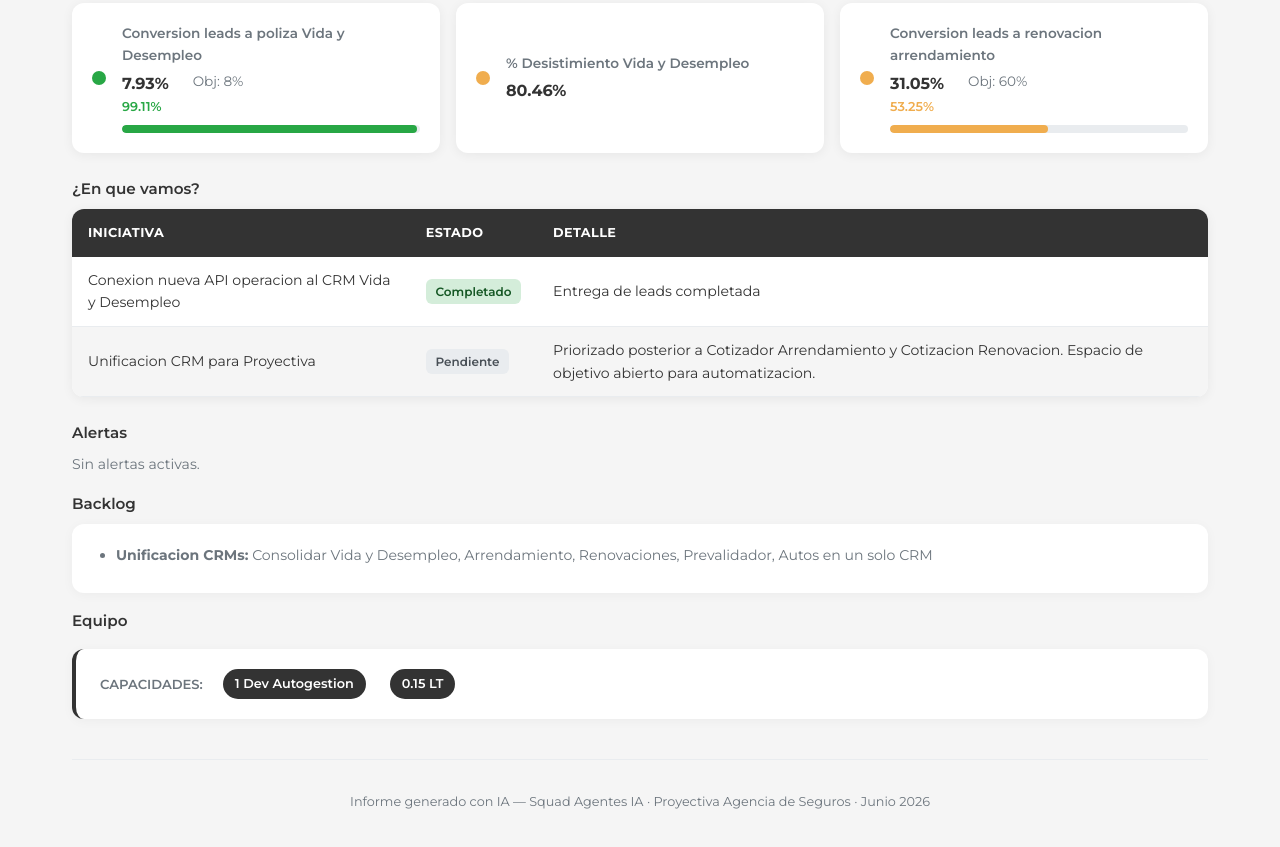
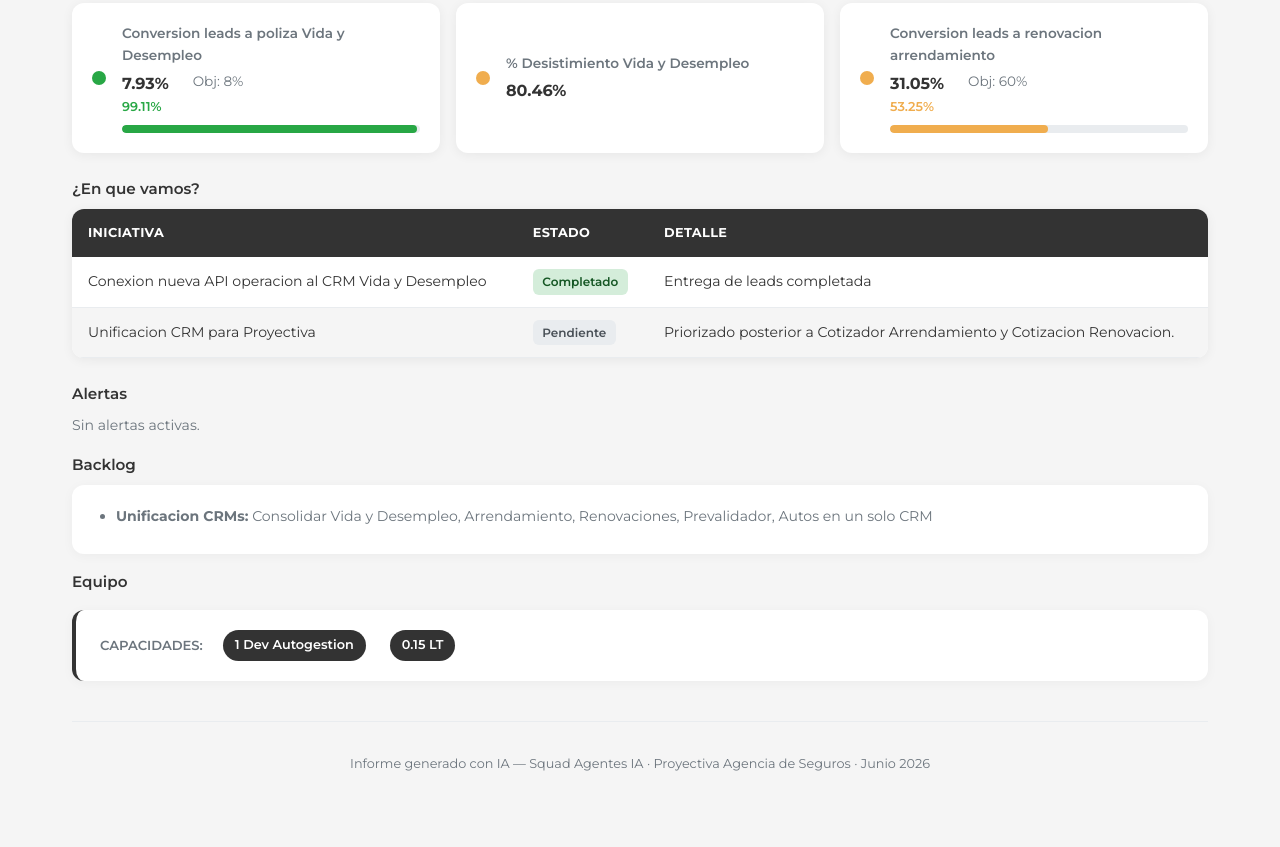
Before and after one commit to AlberthSanchez-DigitalprofIT/Squad-Agentes-IA, a website: page docs/informe-ejecutivo-proyectiva-2026-06-29.html in a window 1280 px wide. Shown: the part 3841-4688 px from the top of the page. After the commit the page ends 4663 px from the top, so only its background shows below. Drawn offline with Linux system fonts and the light colour scheme.

Commit message:
docs: quitar texto redundante CRM

```diff
--- a/docs/informe-ejecutivo-proyectiva-2026-06-29.html
+++ b/docs/informe-ejecutivo-proyectiva-2026-06-29.html
@@ -187,7 +187,7 @@ tr:nth-child(even) td{background:var(--gris-claro)}
 <p class="sub-title">¿En que vamos?</p>
 <div class="table-wrapper"><table><thead><tr><th>Iniciativa</th><th>Estado</th><th>Detalle</th></tr></thead><tbody>
 <tr><td>Conexion nueva API operacion al CRM Vida y Desempleo</td><td><span class="badge badge-prod">Completado</span></td><td>Entrega de leads completada</td></tr>
-<tr><td>Unificacion CRM para Proyectiva</td><td><span class="badge badge-pendiente">Pendiente</span></td><td>Priorizado posterior a Cotizador Arrendamiento y Cotizacion Renovacion. Espacio de objetivo abierto para automatizacion.</td></tr>
+<tr><td>Unificacion CRM para Proyectiva</td><td><span class="badge badge-pendiente">Pendiente</span></td><td>Priorizado posterior a Cotizador Arrendamiento y Cotizacion Renovacion.</td></tr>
 </tbody></table></div>
 
 <p class="sub-title">Alertas</p>
```
